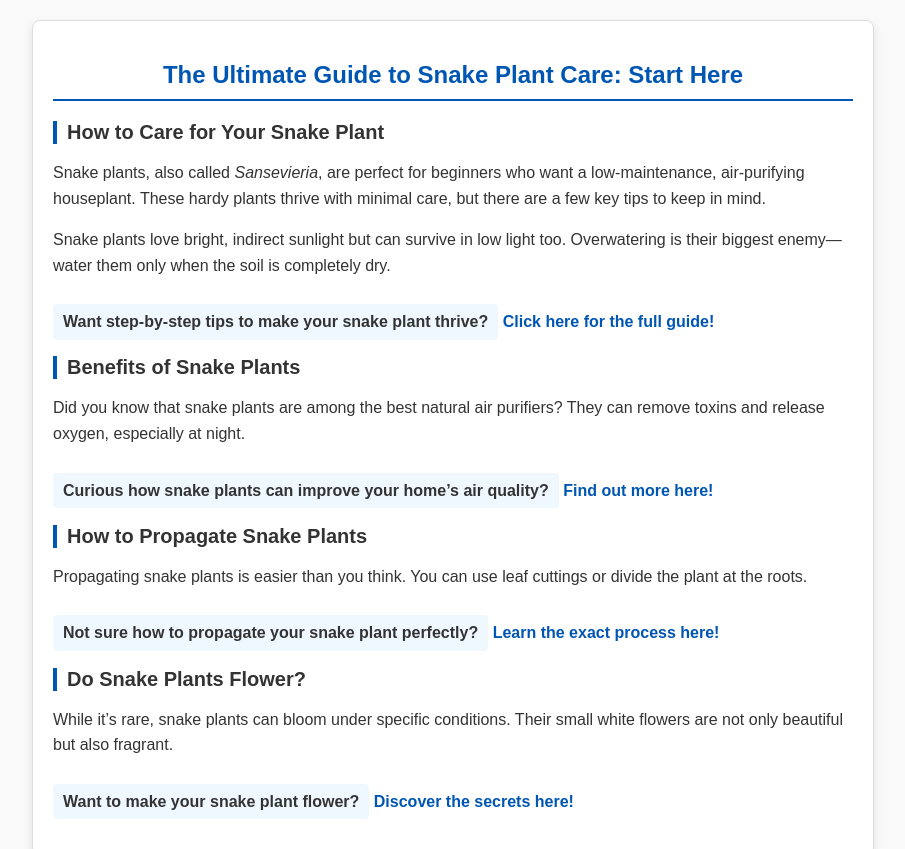
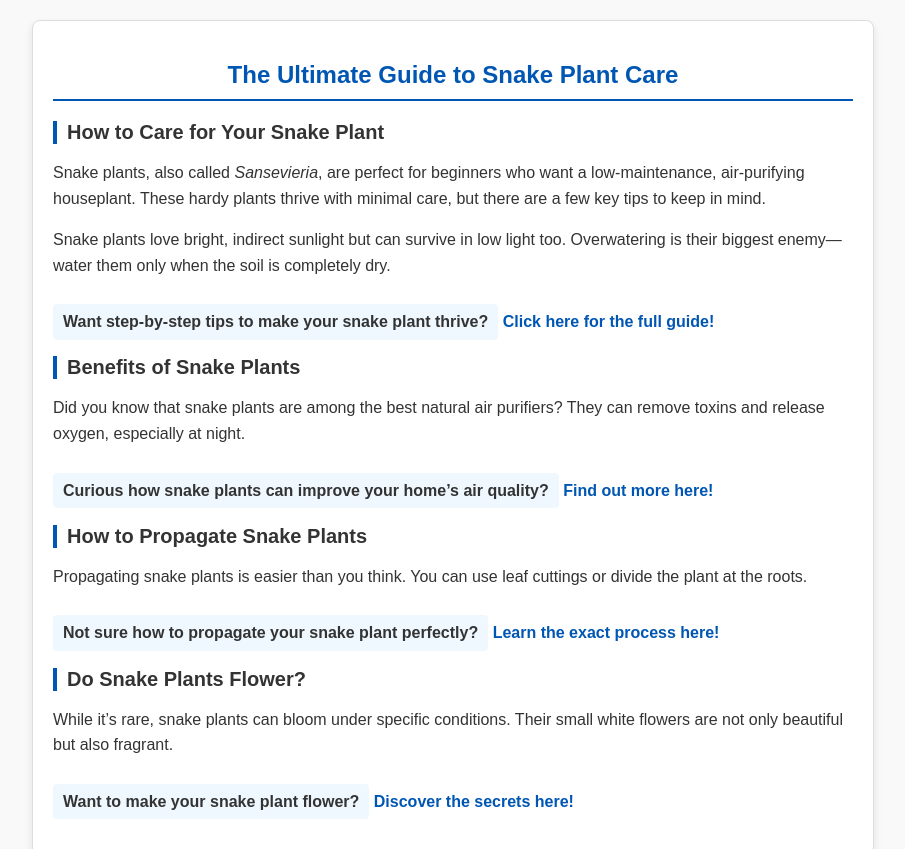
Before and after one commit to snake-plant-care/.github, a plain HTML site: page index.html in a window 1280 px wide. Shown: the top 849 px of the page, without its empty margins (187-1092 px from the left). Drawn offline with Linux system fonts and the light colour scheme.

Commit message:
Update index.html

```diff
--- a/index.html
+++ b/index.html
@@ -87,7 +87,7 @@
 <body>
     <article>
         <header>
-            <h1>The Ultimate Guide to Snake Plant Care: Start Here</h1>
+            <h1>The Ultimate Guide to Snake Plant Care</h1>
         </header>
 
         <section>
```
